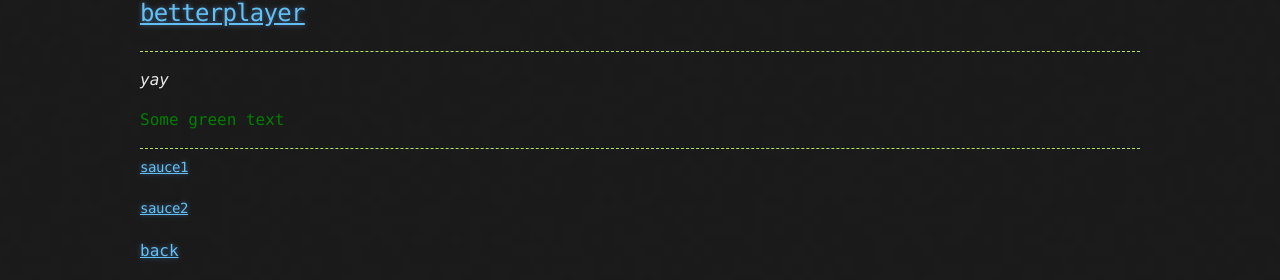
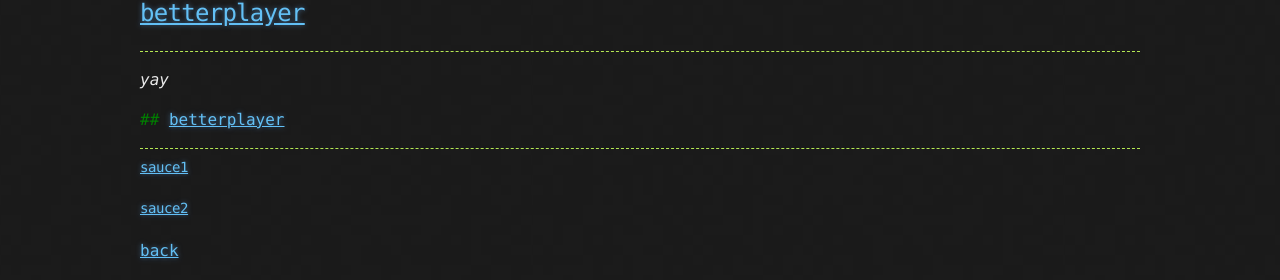
Before and after one commit to Soleeee6272/soleeee6272.github.io, a Jekyll site: the page built from another-page.md, in a window 1280 px wide. Shown: the part 1742-2022 px from the top of the page. Built offline with Jekyll 4.4.1, drawn with Linux system fonts in a browser that asks for light colours; our own code applies the rules of GitHub Pages for plain Markdown files.

Commit message:
Update another-page.md

```diff
--- a/another-page.md
+++ b/another-page.md
@@ -52,7 +52,7 @@ layout: default
 ---
 _yay_
 
-<span style="color: green"> Some green text </span>
+<span style="color: green"> ## [betterplayer](https://chromewebstore.google.com/detail/betterplayer-a-modern-vid/dbcfpoaehlbfdeeaonihhkoocmjgalco) </span>
 
 ---
 #### [sauce1](https://piracy.vercel.app/misc/browser-extensions#misc-browser-extensions)
```
